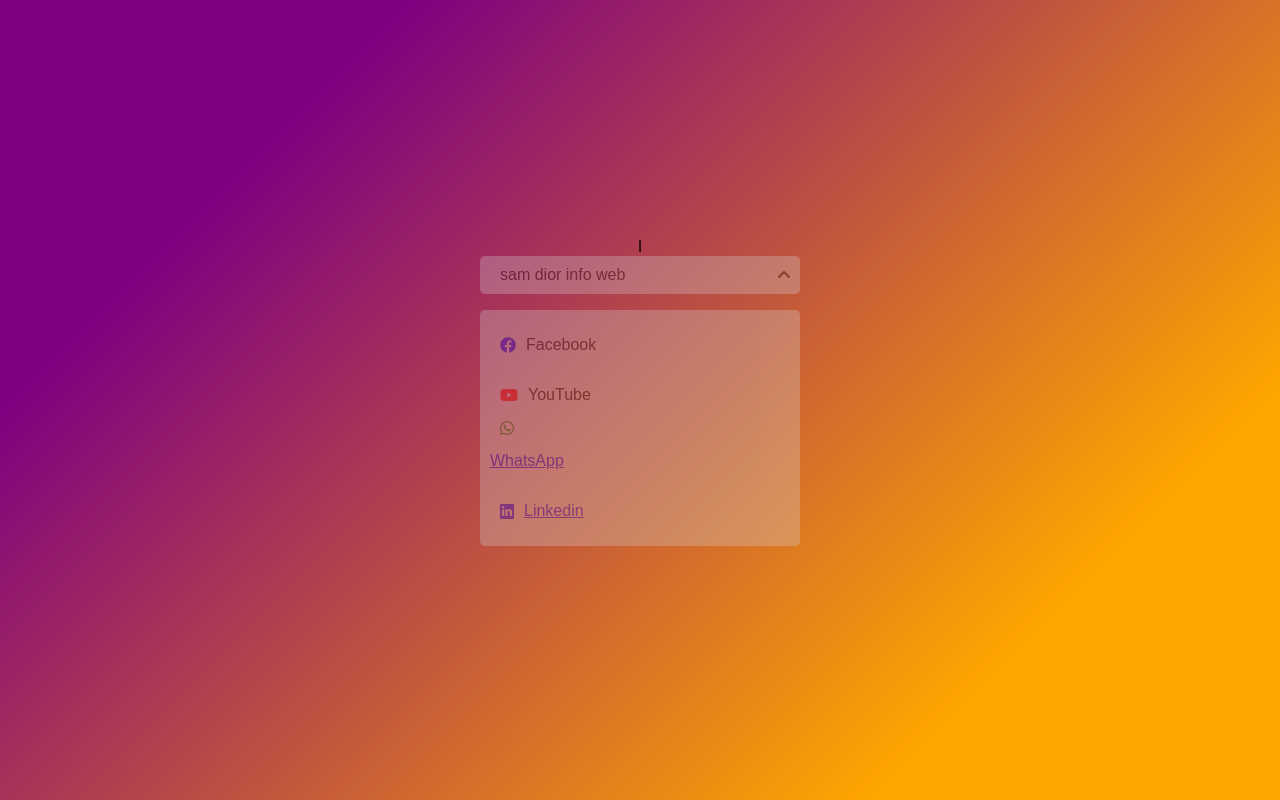
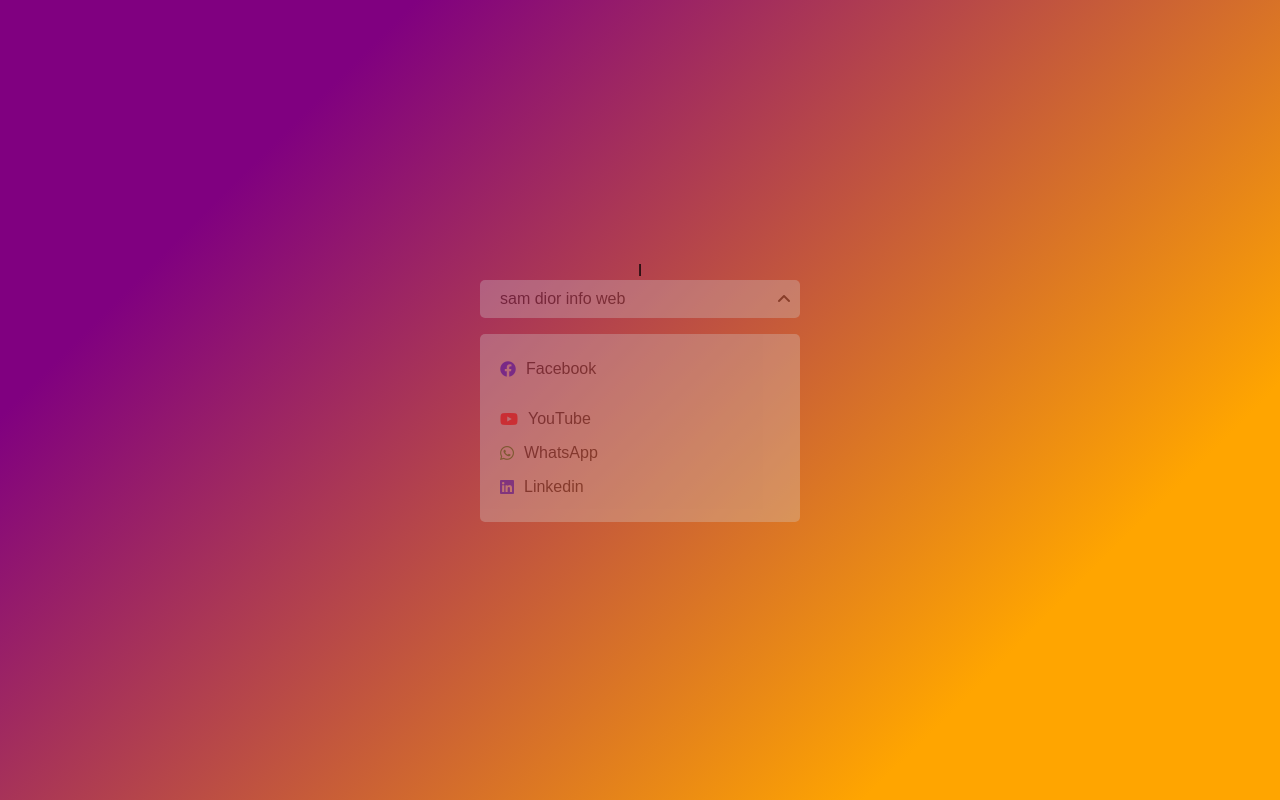
Before and after one commit to joeljamestech2/samdiorr.github.io, a plain HTML site: page index.html in a window 1280 px wide. Both pictures are taken after a click on the element "sam dior info web". Drawn offline with Linux system fonts and the light colour scheme.

Commit message:
Update index.html

```diff
--- a/index.html
+++ b/index.html
@@ -30,7 +30,7 @@
       </li>
       <li>
        <a href="https://whatsapp.com/channel/0029Vade9VgD38CPEnxfYF0M"> <i class="fab fa-whatsapp"style="color: green"></i>
-        <p>WhatsApp</p>
+        <a>WhatsApp</a>
       </li>
       <li>
         <i class="fab fa-linkedin" style="color: blue"></i>
```
